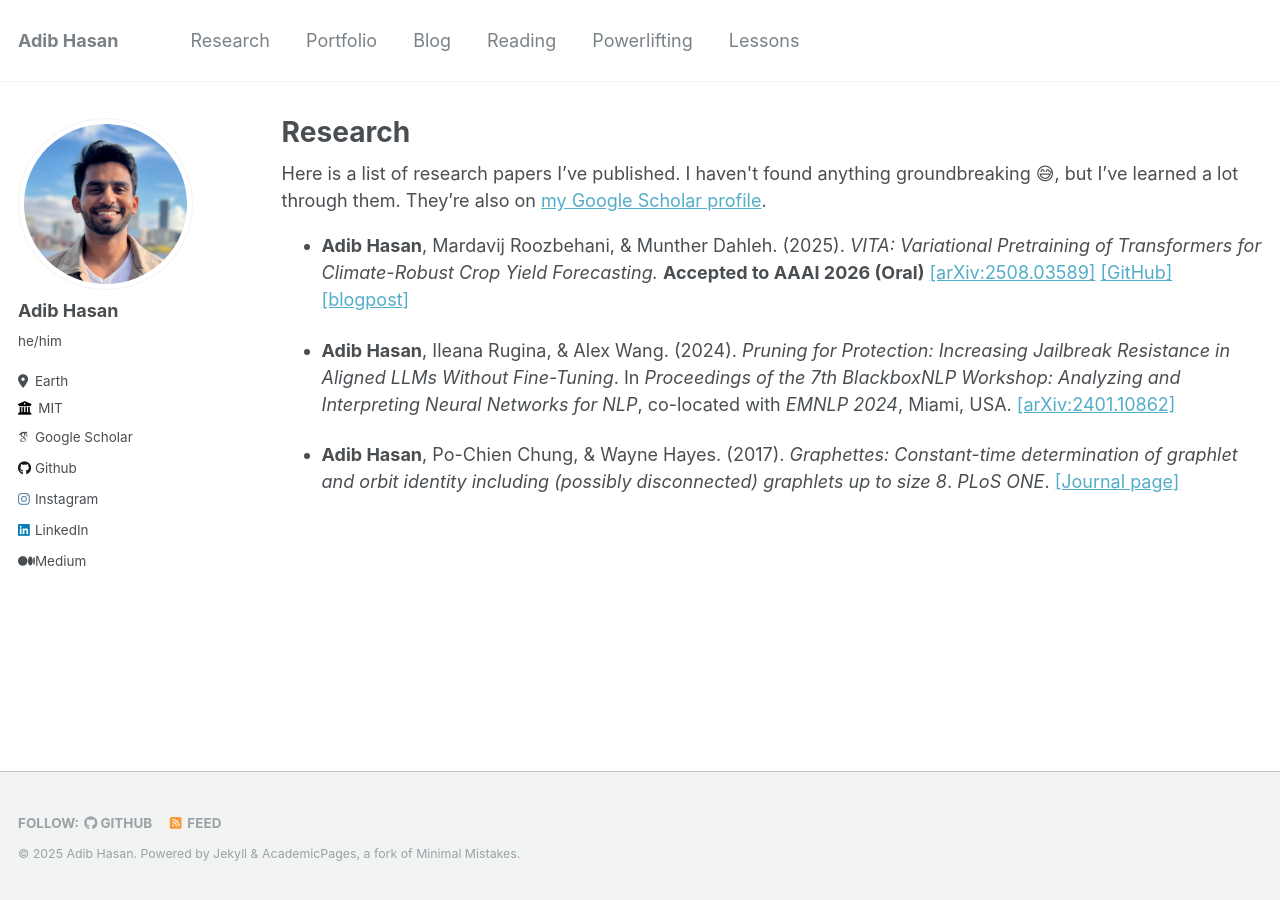
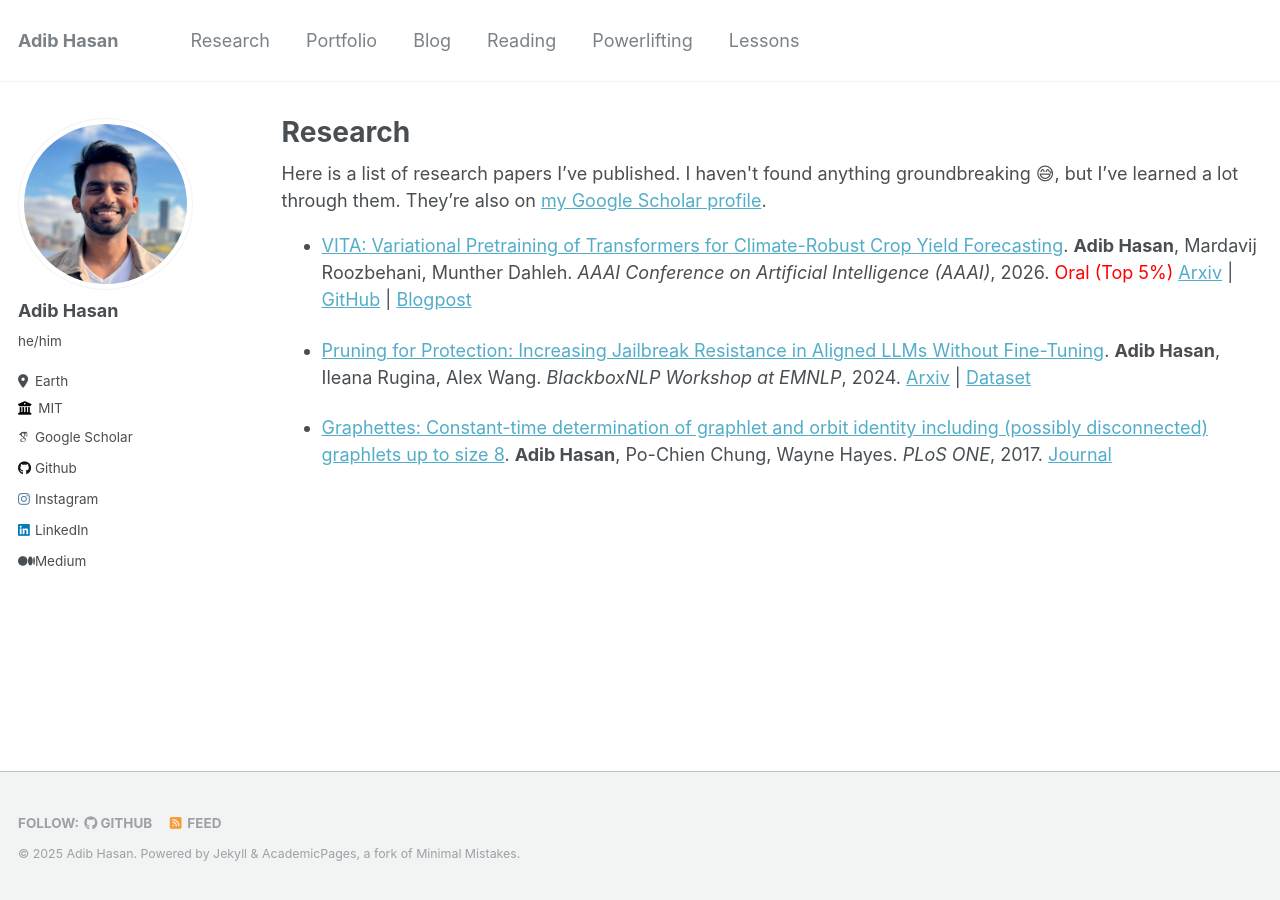
Before and after one commit to Neehan/neehan.github.io, a Jekyll site: the page built from _pages/research.md, in a window 1280 px wide. Built offline with Jekyll 4.4.1, drawn with Linux system fonts in a browser that asks for light colours; some web fonts are replaced.

Commit message:
redesign research page

```diff
--- a/_pages/research.md
+++ b/_pages/research.md
@@ -9,12 +9,21 @@ author_profile: true
   <div class="wordwrap">Here is a list of research papers I’ve published. I haven't found anything groundbreaking 😅, but I’ve learned a lot through them. They’re also on <a href="{{site.author.googlescholar}}">my Google Scholar profile</a>.</div>
 {% endif %}
 
-* **Adib Hasan**, Mardavij Roozbehani, & Munther Dahleh. (2025). *VITA: Variational Pretraining of Transformers for Climate-Robust Crop Yield Forecasting.* **Accepted to AAAI 2026 (Oral)** [[arXiv:2508.03589]](https://arxiv.org/abs/2508.03589) [[GitHub]](https://github.com/Neehan/VITA) [[blogpost]](/blog/vita/)
+* [VITA: Variational Pretraining of Transformers for Climate-Robust Crop Yield Forecasting](https://arxiv.org/abs/2508.03589).
+  **Adib Hasan**, Mardavij Roozbehani, Munther Dahleh.
+  *AAAI Conference on Artificial Intelligence (AAAI)*, 2026.
+  <span style="color: red;">Oral (Top 5%)</span>
+  [Arxiv](https://arxiv.org/abs/2508.03589) \| [GitHub](https://github.com/Neehan/VITA) \| [Blogpost](/blog/vita/)
 
+* [Pruning for Protection: Increasing Jailbreak Resistance in Aligned LLMs Without Fine-Tuning](https://arxiv.org/abs/2401.10862).
+  **Adib Hasan**, Ileana Rugina, Alex Wang.
+  *BlackboxNLP Workshop at EMNLP*, 2024.
+  [Arxiv](https://arxiv.org/abs/2401.10862) \| [Dataset](https://huggingface.co/datasets/notadib/harmful-tasks)
 
-* **Adib Hasan**, Ileana Rugina, & Alex Wang. (2024). *Pruning for Protection: Increasing Jailbreak Resistance in Aligned LLMs Without Fine-Tuning*. In *Proceedings of the 7th BlackboxNLP Workshop: Analyzing and Interpreting Neural Networks for NLP*, co-located with *EMNLP 2024*, Miami, USA. [[arXiv:2401.10862]](https://arxiv.org/abs/2401.10862)
-
-* **Adib Hasan**, Po-Chien Chung, & Wayne Hayes. (2017). *Graphettes: Constant-time determination of graphlet and orbit identity including (possibly disconnected) graphlets up to size 8*. *PLoS ONE*. [[Journal page]](https://journals.plos.org/plosone/article?id=10.1371/journal.pone.0181570)
+* [Graphettes: Constant-time determination of graphlet and orbit identity including (possibly disconnected) graphlets up to size 8](https://journals.plos.org/plosone/article?id=10.1371/journal.pone.0181570).
+  **Adib Hasan**, Po-Chien Chung, Wayne Hayes.
+  *PLoS ONE*, 2017.
+  [Journal](https://journals.plos.org/plosone/article?id=10.1371/journal.pone.0181570)
 
 
 <!-- {% include base_path %}
```
